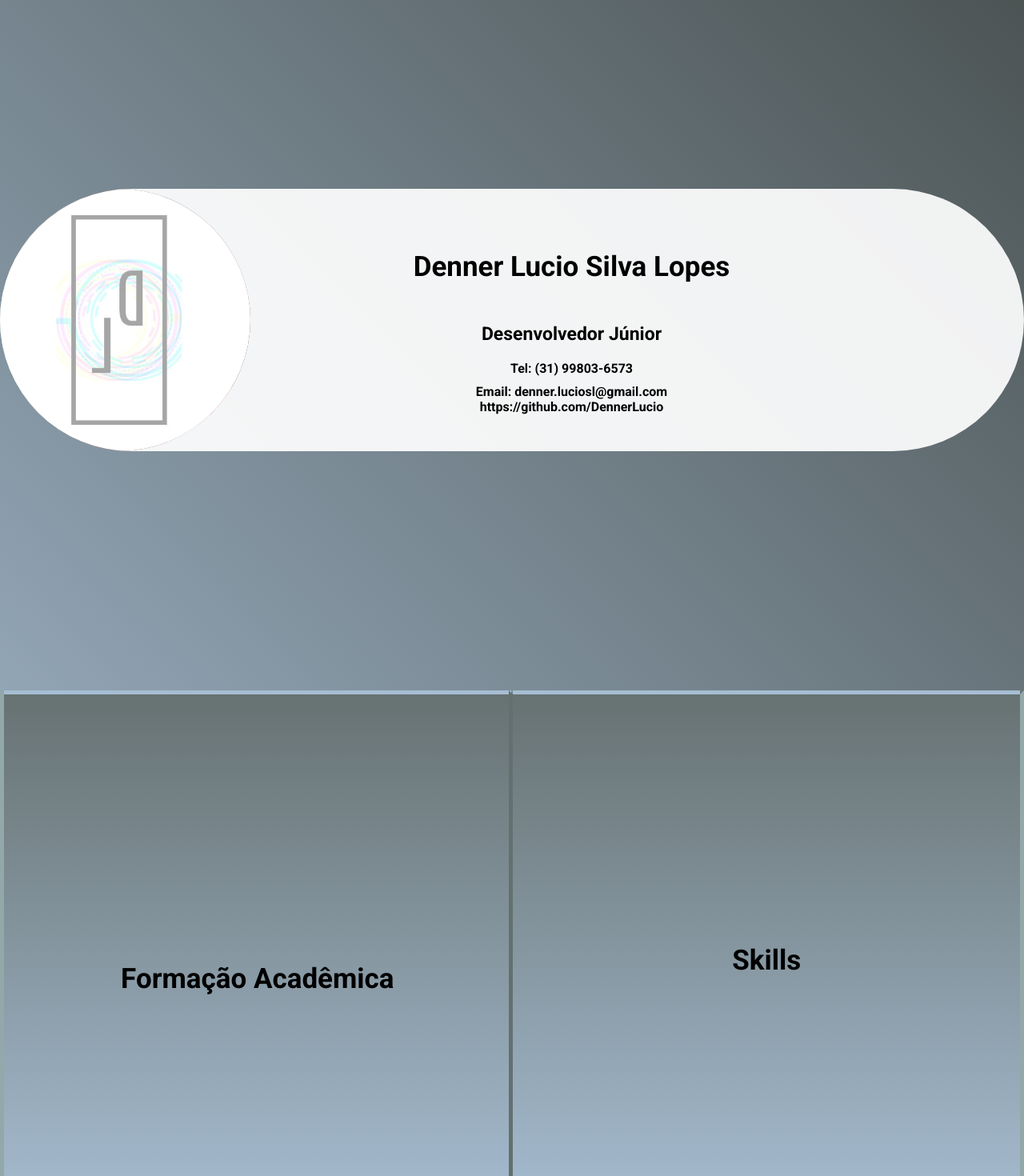
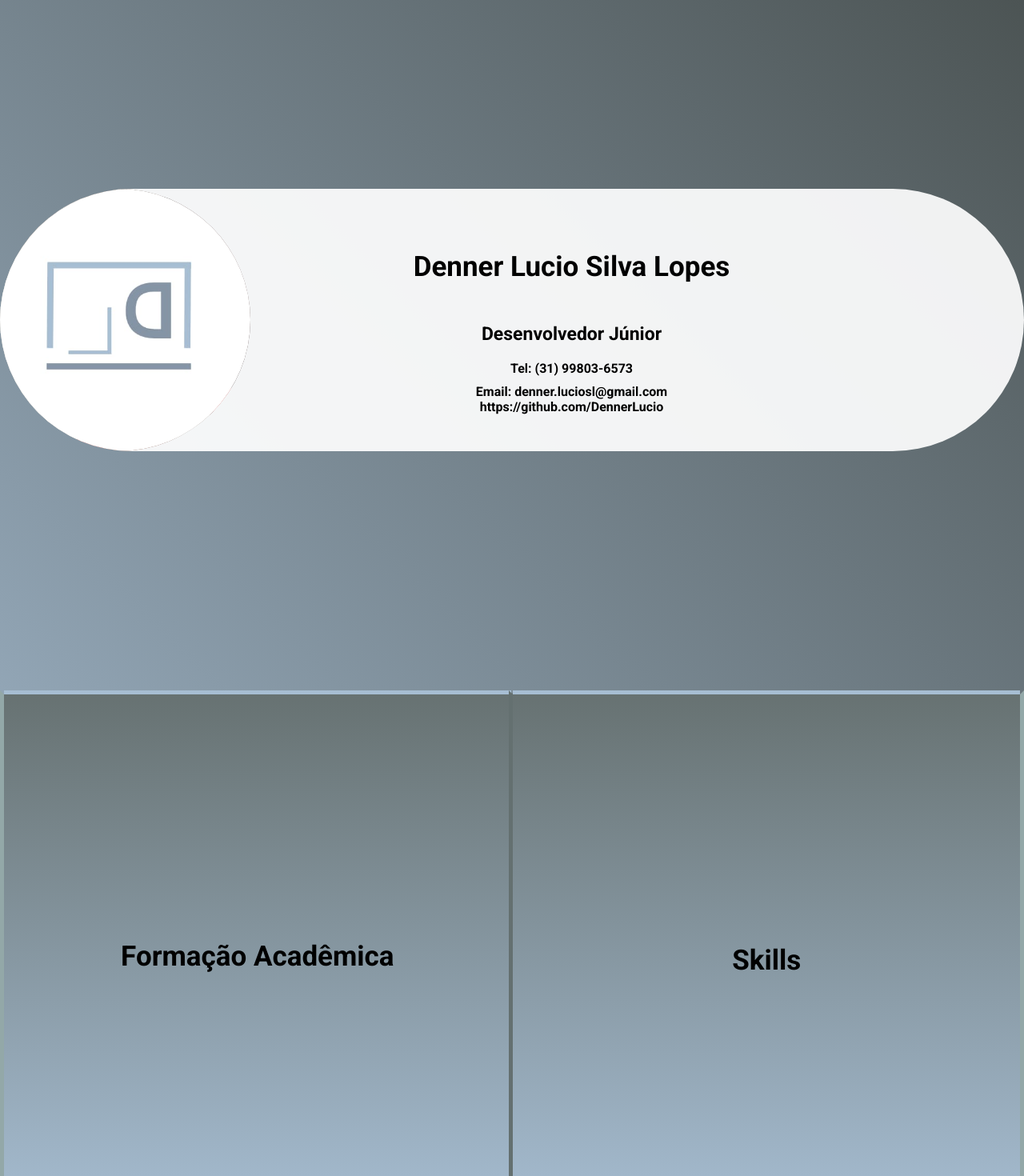
Before and after one commit to DennerLucio/DennerLucio.github.io, a React (Create React App) app: page / in a window 1280 px wide. Shown: the top 1470 px of the page at 80% size. Built offline with nearby package versions, Linux system fonts and the light colour scheme.

Commit message:
atualizaçao de logo e position de titulo

```diff
--- a/src/components/Home/Header.css
+++ b/src/components/Home/Header.css
@@ -48,11 +48,11 @@
   transform: rotateY(180deg);
 }
 
-#back {
+/* #back {
 
 
-  background-color: #bccfd1;
-}
+
+} */
 #card {
   display: flex;
   justify-content: center;
--- a/src/components/Home/Header.js
+++ b/src/components/Home/Header.js
@@ -18,7 +18,7 @@ const Header = () => {
               <img class="foto" src="/img/pp.jpeg" alt="foto de perfil" />
             </div>
             <div className="face" id="back">
-              <img class="foto" src="/img/logoDL.jpeg" alt="foto de perfil" />
+              <img class="foto" src="/img/LogoDenner.jpeg" alt="foto de perfil" />
               {/* <span id="intro">Olá você clicou na minha foto e acabou descobrindo um pouco mais sobre mim:<br></br>
             Prazer Meu nome é Denner,<br></br> eu sou um cara Cristão, curto games (Principalmente FPS e RPGs),
             <br></br> bem humorado e bem caseiro.<br></br><br></br> Seja bem vindo a minha página!!!</span>*/}
--- a/src/components/Info/Article.css
+++ b/src/components/Info/Article.css
@@ -88,7 +88,7 @@ h3{
 #fortitulo{
   position: absolute;
   top: 50%;
-  transform: translateY(-50%)
+  transform: translateY(-100%)
 }
 
 
```
Also changed, not shown: public/img/LogoDenner2.jpeg (added), public/img/logoDenner.jpeg (added).
